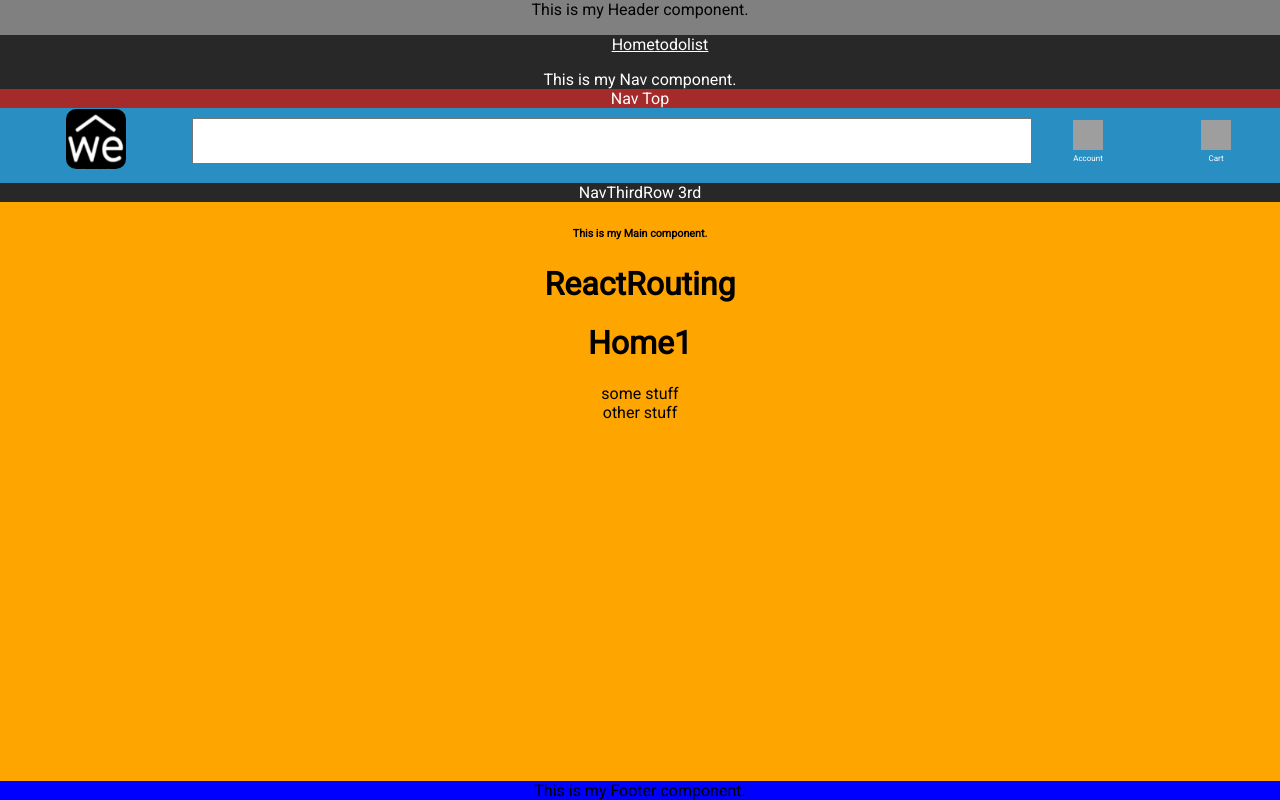
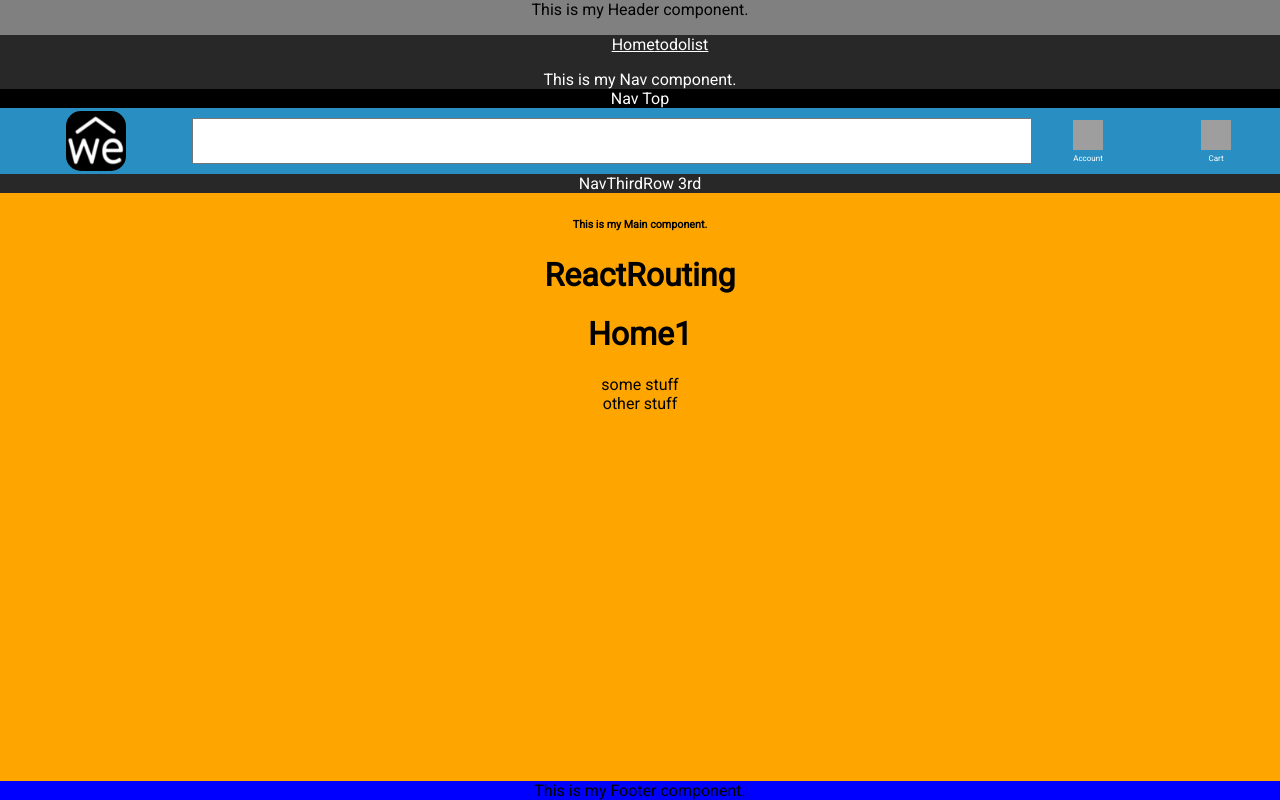
Before and after one commit to ccatto/cattoreactfun2018, a React (Create React App) app in the folder cattoreactappfunny2018may/: page / in a window 1280 px wide. Built offline with nearby package versions, Linux system fonts and the light colour scheme; grey boxes are pictures that could not be loaded.

Commit message:
Nav 2nd slight styling alters
Nav 2nd slight styling alters

```diff
--- a/cattoreactappfunny2018may/src/Components/NavSecondRow.js
+++ b/cattoreactappfunny2018may/src/Components/NavSecondRow.js
@@ -7,10 +7,8 @@ class NavSecondRow extends Component {
     return (
       <div className="nav2ndrow">
         <ul className="listStyleTypeNone ulFlex">
-          <li className="width15per displayFlexColumn">
-            <span>
-              <img className="square60 borderRadius10px" src={we} alt={we} />
-            </span>
+          <li className="width15per displayFlexColumn alignItemsCenter">
+            <img className="square60 borderRadius15px" src={we} alt={we} />
           </li>
           <li className="width65per displayFlexColumn paddingTopBottom10px">
             <input className="width100 " />
--- a/cattoreactappfunny2018may/src/Components/NavTop.js
+++ b/cattoreactappfunny2018may/src/Components/NavTop.js
@@ -5,7 +5,7 @@ import './SimpleStyle.css';
 class NavTop extends Component {
     render() {
       return (
-        <div className="some">
+        <div className="backgroundColorBlack">
           Nav Top
         </div>
       );
--- a/cattoreactappfunny2018may/src/Components/SimpleStyle.css
+++ b/cattoreactappfunny2018may/src/Components/SimpleStyle.css
@@ -1,5 +1,8 @@
 .some{
     background-color: brown;
+}
+.backgroundColorBlack{
+    background-color: black;
 }
 .colorWhite{
     color:white;
@@ -37,6 +40,12 @@
     align-content: center;
     justify-content: center;
 }
+.justifyContentCenter{
+    justify-content: center;
+}
+.alignItemsCenter{
+    align-items: center;
+}
 .flex1{
     flex:1;
 }
@@ -64,6 +73,9 @@
 .width100{
     width:100;
 }
+.height100{
+    height:100%;
+}
 .square30{
     width:30px;
     height:30px;
@@ -74,7 +86,6 @@
 }
 .nav2ndrow{
     background-color: #298fc2;
-    min-height: 75px;
 }
 .fontsize8px{
     font-size: 8px;
@@ -91,3 +102,9 @@
 .borderRadius10px{
     border-radius: 10px;
 }
+.borderRadius15px{
+    border-radius: 15px;
+}
+.borderRadius20px{
+    border-radius: 20px;
+}
```
Also changed, not shown: cattoreactappfunny2018may/src/Components/Account.js (added, +14 -0 lines).
